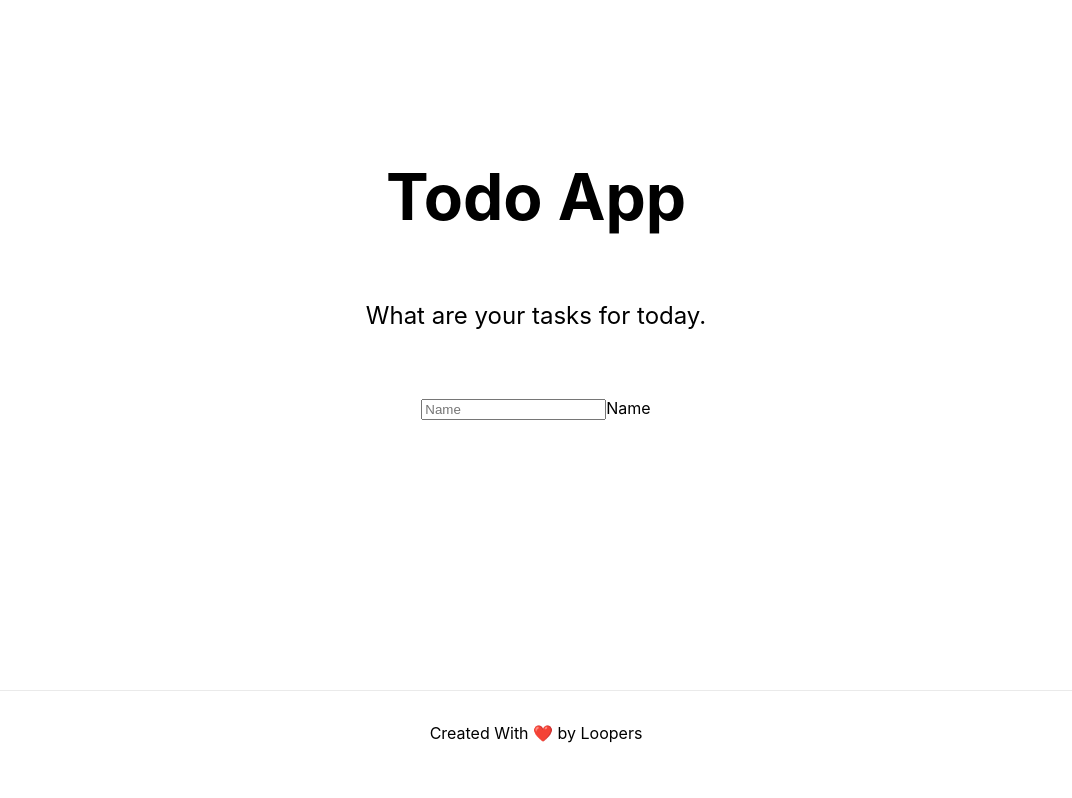
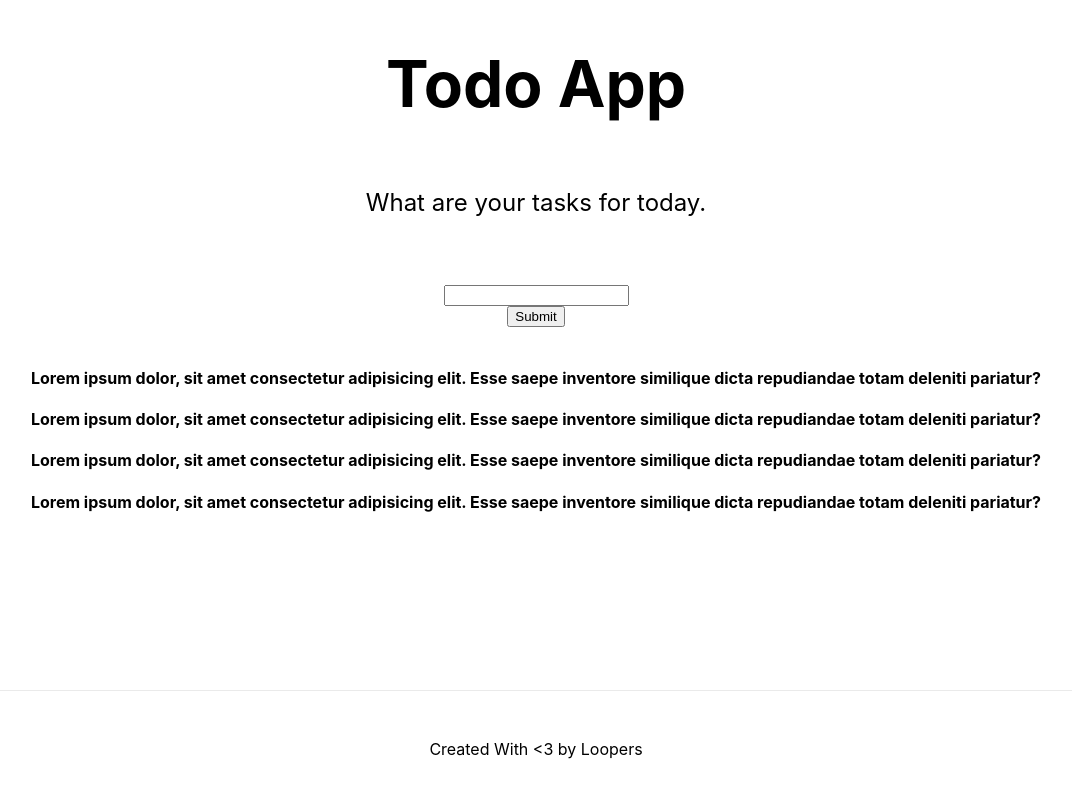
Before and after one commit to Looper-Mentors/todo-app, a Next.js app: page /home in a window 1280 px wide. Shown: the part 110-908 px from the top of the page, without its empty margins (104-1176 px from the left). Before the commit the page ends 885 px from the top, so only its background shows below. Built offline with nearby package versions, Linux system fonts and the light colour scheme.

Commit message:
first commit

```diff
--- a/pages/home/home.module.scss
+++ b/pages/home/home.module.scss
@@ -57,74 +57,20 @@
   font-size: 1.5rem;
 }
 
-.code {
-  background: #fafafa;
-  border-radius: 5px;
-  padding: 0.75rem;
-  font-size: 1.1rem;
-  font-family: Menlo, Monaco, Lucida Console, Liberation Mono, DejaVu Sans Mono,
-    Bitstream Vera Sans Mono, Courier New, monospace;
-}
-
-.grid {
-  display: flex;
-  align-items: center;
-  justify-content: center;
-  flex-wrap: wrap;
-  max-width: 800px;
-}
-
-.card {
-  margin: 1rem;
-  padding: 1.5rem;
-  text-align: left;
-  color: inherit;
-  text-decoration: none;
-  border: 1px solid #eaeaea;
-  border-radius: 10px;
-  transition: color 0.15s ease, border-color 0.15s ease;
-  max-width: 300px;
-}
-
-.card:hover,
-.card:focus,
-.card:active {
-  color: #0070f3;
-  border-color: #0070f3;
-}
-
-.card h2 {
-  margin: 0 0 1rem 0;
-  font-size: 1.5rem;
-}
-
-.card p {
-  margin: 0;
-  font-size: 1.25rem;
-  line-height: 1.5;
-}
-
-.logo {
-  height: 1em;
-  margin-left: 0.5rem;
-}
-
-@media (max-width: 600px) {
-  .grid {
-    width: 100%;
-    flex-direction: column;
+@media (prefers-color-scheme: dark) {
+  .footer {
+    border-color: #222;
   }
 }
 
-@media (prefers-color-scheme: dark) {
-  .card,
-  .footer {
-    border-color: #222;
-  }
-  .code {
-    background: #111;
-  }
-  .logo img {
-    filter: invert(1);
+.tasksContainer {
+  display: flex;
+  flex-direction: column;
+  justify-content: center;
+  align-items: center;
+
+  .task {
+    line-height: 1.5;
+    font-size: 1.5rem;
   }
 }
--- a/pages/home/index.tsx
+++ b/pages/home/index.tsx
@@ -1,7 +1,31 @@
 import Head from "next/head";
+import { useEffect, useRef, useState } from "react";
 import styles from "./home.module.scss";
 
 export default function Home() {
+  const [tasks, setTasks] = useState([]);
+
+  useEffect(() => {
+    let tasks1: any = localStorage.getItem("tasks");
+    const tasks = tasks1 ? JSON.parse(tasks1.toString()) : [];
+    setTasks(tasks ? tasks : []);
+  }, []);
+
+  const inputRef = useRef(null);
+
+  const handleClick = () => {
+    // @ts-ignore
+    tasks.push(inputRef.current.value);
+    console.table(tasks);
+    setTasks(tasks);
+
+    localStorage.setItem("tasks", JSON.stringify(tasks));
+  };
+
+  const updateTasksContainer = () => {
+    getElement
+  };
+
   return (
     <div className={styles.container}>
       <Head>
@@ -14,29 +38,32 @@ export default function Home() {
         <h1 className={styles.title}>Todo App</h1>
         <p className={styles.description}>What are your tasks for today.</p>
 
-        {/* Here */}
-        <div className="form__group field">
-          <input
-            type="input"
-            className="form__field"
-            placeholder="Name"
-            name="name"
-            id="name"
-            required
-          />
-          <label typeof="name" className="form__label">
-            Name
-          </label>
+        <input type="text" ref={inputRef} />
+        <input id="task" type="submit" onClick={handleClick} />
+        <br />
+        <div id="tasksTable">
+          <h4>
+            Lorem ipsum dolor, sit amet consectetur adipisicing elit. Esse saepe
+            inventore similique dicta repudiandae totam deleniti pariatur?
+          </h4>
+          <h4>
+            Lorem ipsum dolor, sit amet consectetur adipisicing elit. Esse saepe
+            inventore similique dicta repudiandae totam deleniti pariatur?
+          </h4>
+          <h4>
+            Lorem ipsum dolor, sit amet consectetur adipisicing elit. Esse saepe
+            inventore similique dicta repudiandae totam deleniti pariatur?
+          </h4>
+          <h4>
+            Lorem ipsum dolor, sit amet consectetur adipisicing elit. Esse saepe
+            inventore similique dicta repudiandae totam deleniti pariatur?
+          </h4>
         </div>
       </main>
 
       <footer className={styles.footer}>
-        <a
-          href="https://vercel.com?utm_source=create-next-app&utm_medium=default-template&utm_campaign=create-next-app"
-          target="_blank"
-          rel="noopener noreferrer"
-        >
-          Created With ❤️ by Loopers
+        <a href="https://loop.org.il" target="_blank" rel="noopener noreferrer">
+          <p> Created With {"<"}3 by Loopers </p>
         </a>
       </footer>
     </div>
--- /dev/null
+++ b/pages/index.ts
@@ -0,0 +1,3 @@
+import Home from "./home";
+
+export default Home;
```
